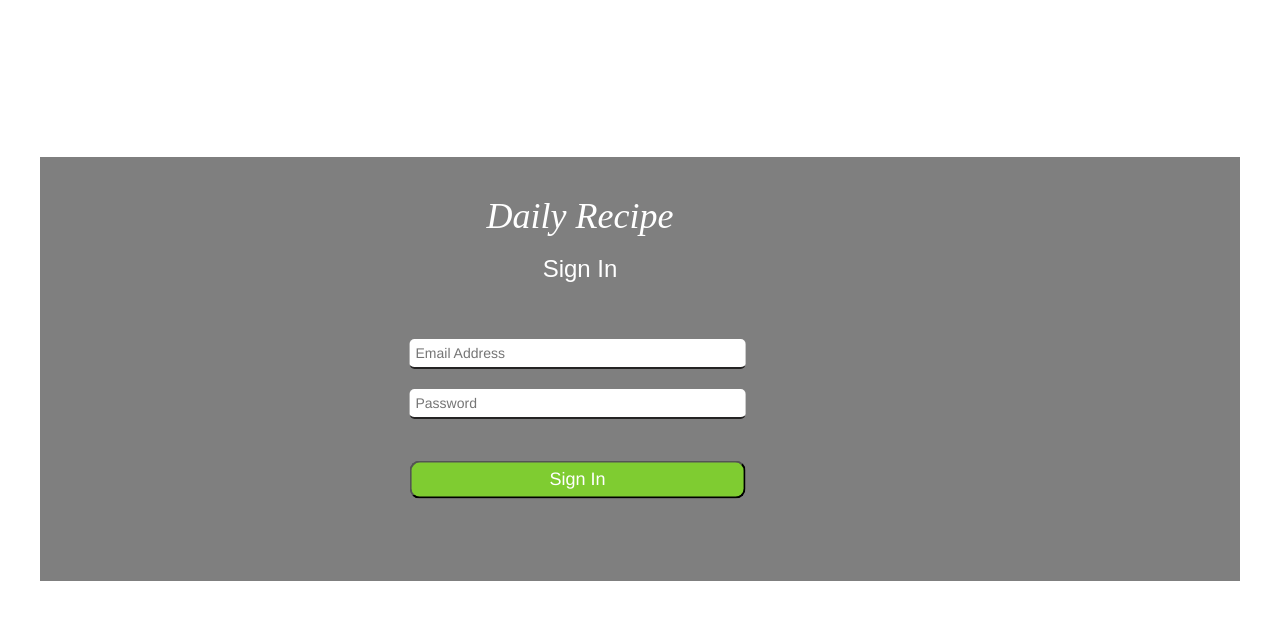
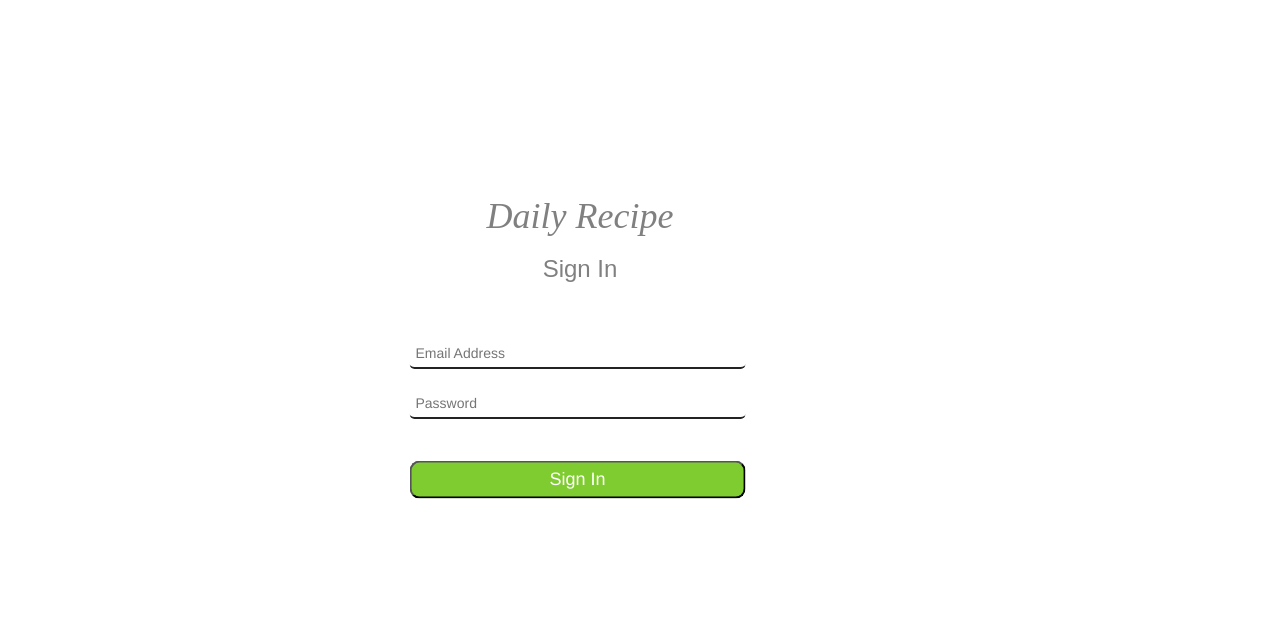
Before and after one commit to C4-BatoolAbuSneneh/MERAKI_Academy_Project_4, a React (Create React App) app in the folder frontend/: page /login in a window 1280 px wide. Shown: the top 620 px of the page. Built offline with nearby package versions, Linux system fonts and the light colour scheme.

Commit message:
create when click to sign in go to pages

```diff
--- a/frontend/src/component/login/Login.js
+++ b/frontend/src/component/login/Login.js
@@ -1,17 +1,19 @@
 import React, { useState } from "react";
 import axios from "axios";
-import "./Login.css"
+import "./Login.css";
+import { Link, useNavigate } from "react-router-dom";
+
 const Login = ({ setToken, setIsLoggedIn, setIsAdmin }) => {
-  const [email, setEmail] = useState("");
+    const navigate = useNavigate();
+const [email, setEmail] = useState("");
   const [password, setPassword] = useState("");
   const [paragraph, setParagraph] = useState("");
   const [status, setStatus] = useState("");
   return (
     <>
-     <br /> <br />
+      <br /> <br />
       <div
         className="loginpage"
-        style={{ backgroundColor: "rgba(0, 0, 0, 0.5)" }}
       >
         <br />
         <div>
@@ -19,7 +21,7 @@ const Login = ({ setToken, setIsLoggedIn, setIsAdmin }) => {
             style={{
               width: "90%",
               textAlign: "center",
-              color: "white",
+              color: "grey",
               fontFamily: "initial",
               fontStyle: "italic",
             }}
@@ -30,7 +32,7 @@ const Login = ({ setToken, setIsLoggedIn, setIsAdmin }) => {
             style={{
               width: "90%",
               textAlign: "center",
-              color: "white",
+              color: "grey",
               fontFamily: "sans-serif",
             }}
           >
@@ -68,8 +70,8 @@ const Login = ({ setToken, setIsLoggedIn, setIsAdmin }) => {
                 .then((result) => {
                   setIsLoggedIn(true);
                   setToken(result.data.token);
+                  navigate("./all")
                   localStorage.setItem("token", result.data.token);
-                  setParagraph("Your login is successful");
                   setIsAdmin(result.data.role === "ADMIN");
                 })
                 .catch((err) => {
@@ -87,9 +89,9 @@ const Login = ({ setToken, setIsLoggedIn, setIsAdmin }) => {
         <br />
         <p
           style={{
-            color: "white",
+            color: "rgb(127, 204, 49)",
             fontSize: "25px",
-            fontFamily: "monospace",
+            fontFamily: "verdana",
             padding: "30px",
             width: "87%",
             textAlign: "center",
```
